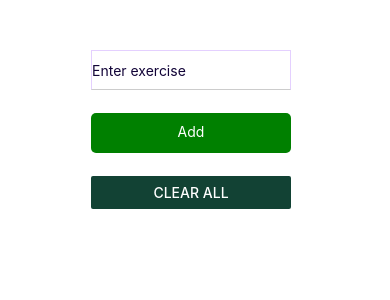
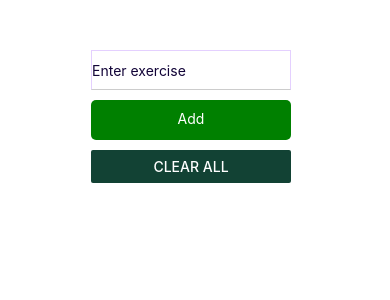
Before and after one commit to noahtt7/WorkoutProj, a React Native app: screen / in a window 390 px wide. Shown: the top 300 px of the page. Built offline with nearby package versions, Linux system fonts and the light colour scheme.

Commit message:
Add/Edit button overlap fixed

```diff
--- a/App.js
+++ b/App.js
@@ -73,7 +73,8 @@ export default function App() {
   return (
     <View style={styles.appcontainer}>
       <StatusBar style="auto" />
-      <View style={styles.inputContainer}>
+      <View //style={styles.inputContainer}
+      >
         <TextInput
           style={styles.input}
           placeholder='Enter exercise'
@@ -111,7 +112,9 @@ export default function App() {
                 styles={styles.deleteIcon}
                 onPress={() => handleEdit(exercise)}
                 >
-                <Icon size={30} name="edit" color="#4caf50" style= {{textAlign: "right", padding: 10, top: -30, right: -50}}>Add exer</Icon>
+                <View style={styles.addEditIcon}>
+                  <Icon size={30} name="edit" color="#4caf50">Add exer</Icon>
+                </View>
               </TouchableOpacity>
               <TouchableOpacity
                 style={styles.deleteIcon}
@@ -187,6 +190,12 @@ const styles = StyleSheet.create({
     marginHorizontal: -5,
     position: 'absolute'
   },
+  addEditIcon: {
+    textAlign: "right",
+    padding: 10,
+    top: -27,
+    right: -50
+  },
   deleteIcon: {
     height: 50,
     left: 170,
```
